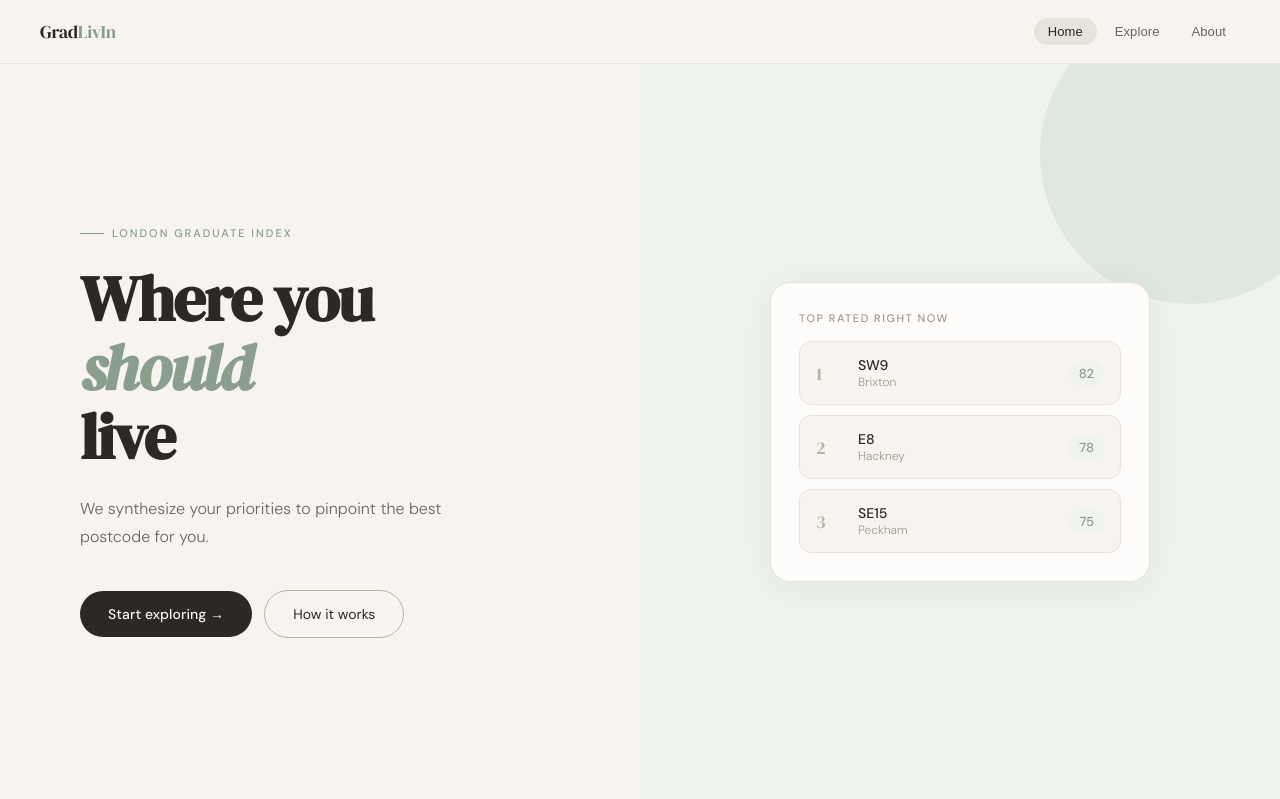
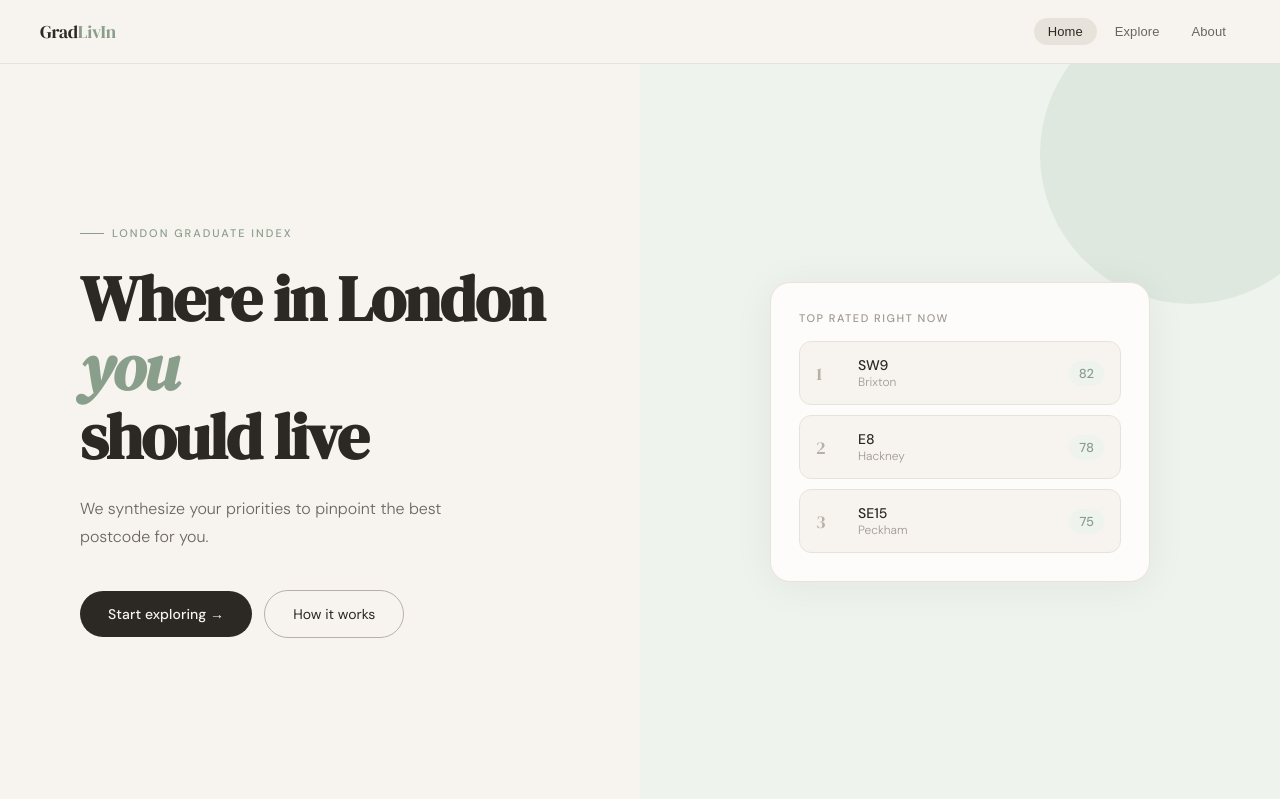
Before and after one commit to 26dec4y62/hackathon2026, a React (Vite) app: page / in a window 1280 px wide. Shown: the top 799 px of the page. Built offline with nearby package versions, Linux system fonts and the light colour scheme.

Commit message:
Update hero title text in App component

```diff
--- a/src/App.jsx
+++ b/src/App.jsx
@@ -761,7 +761,7 @@ function HomePage({ onNavigate }) {
         <div className="hero-left">
           <div className="hero-eyebrow">London Graduate Index</div>
           <h1 className="hero-title">
-            Where you<br/><em>should</em><br/>live
+            Where in London<br/><em>you</em><br/>should live
           </h1>
           <p className="hero-body">
             We synthesize your priorities to pinpoint the best postcode for you.
```
